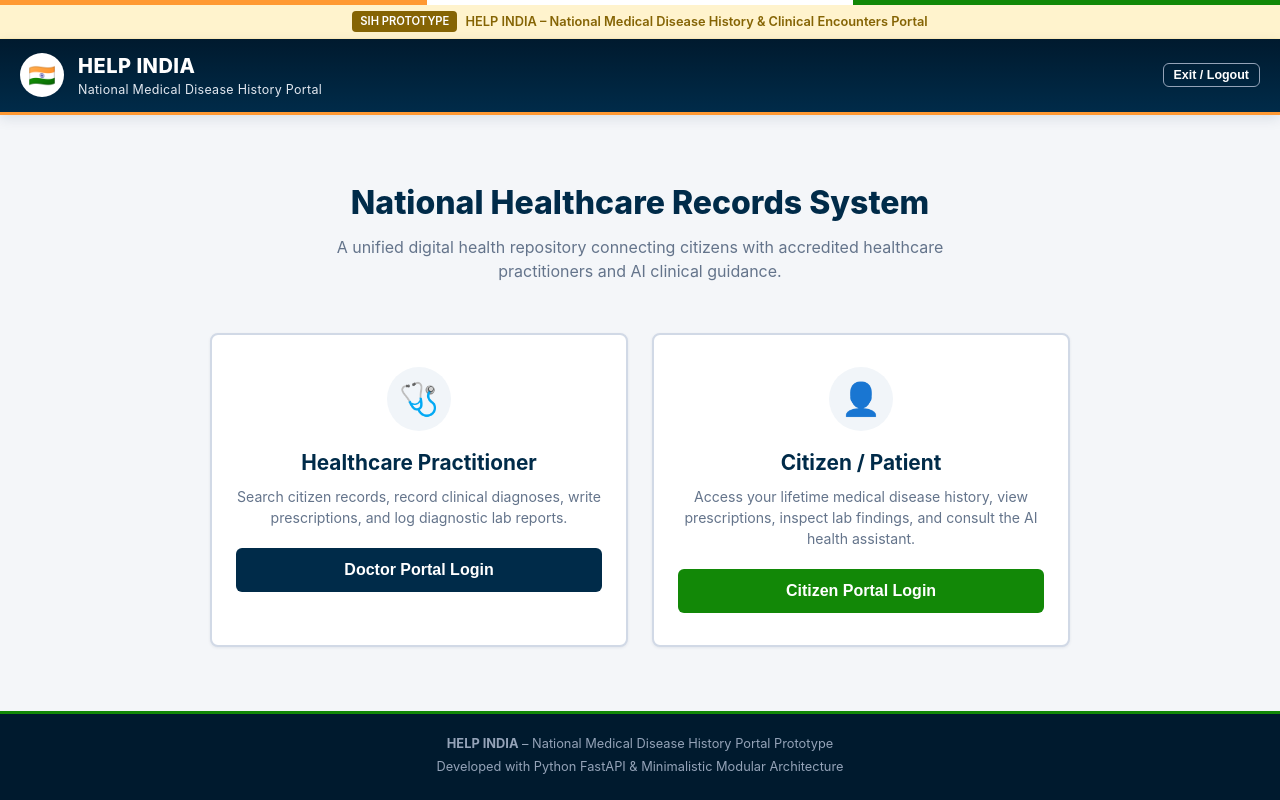
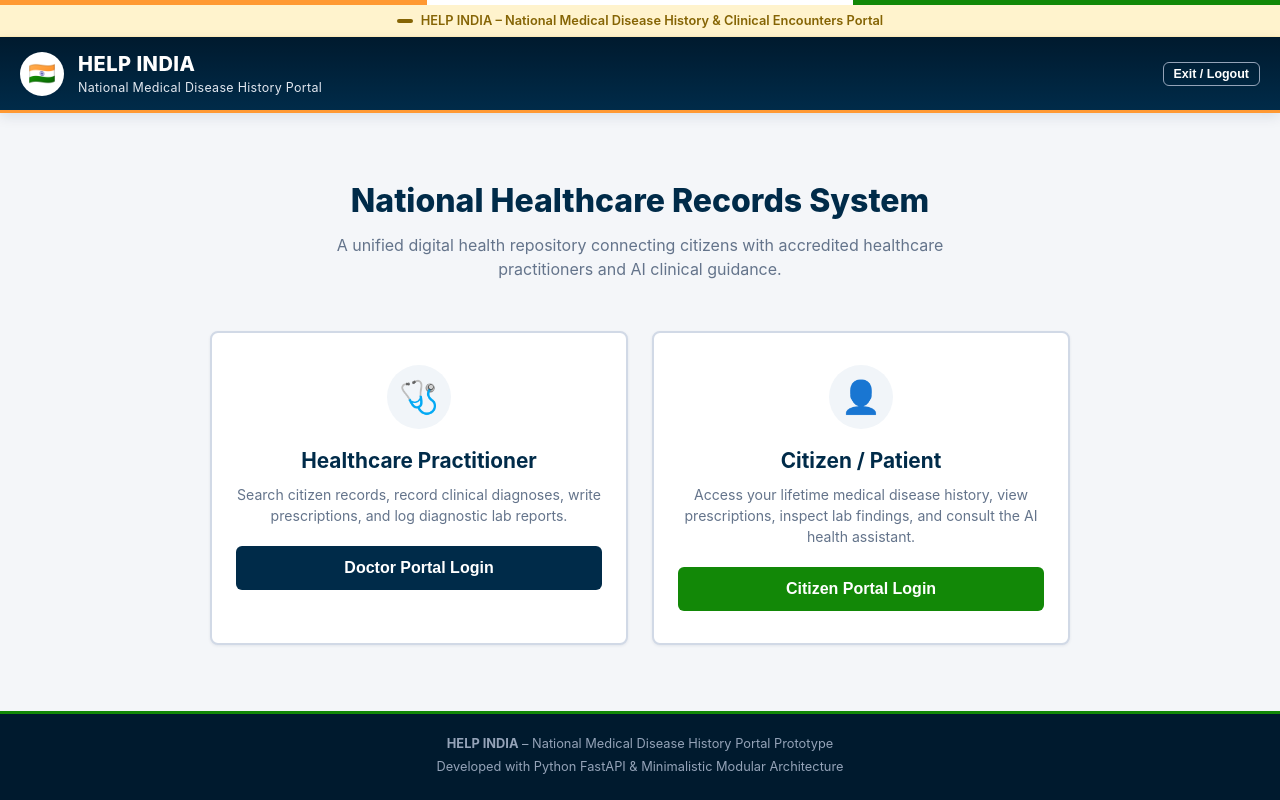
Before and after one commit to sangam534/CliniConnect, a plain HTML site: page frontend/index.html in a window 1280 px wide. Drawn offline with Linux system fonts and the light colour scheme.

Commit message:
Update index.html

```diff
--- a/frontend/index.html
+++ b/frontend/index.html
@@ -11,7 +11,7 @@
     <!-- Tricolor Top Banner -->
     <div class="tricolor-stripe"></div>
     <div class="official-demo-banner">
-        <span class="demo-badge-pill">SIH Prototype</span>
+        <span class="demo-badge-pill"></span>
         HELP INDIA – National Medical Disease History & Clinical Encounters Portal
     </div>
 
```
